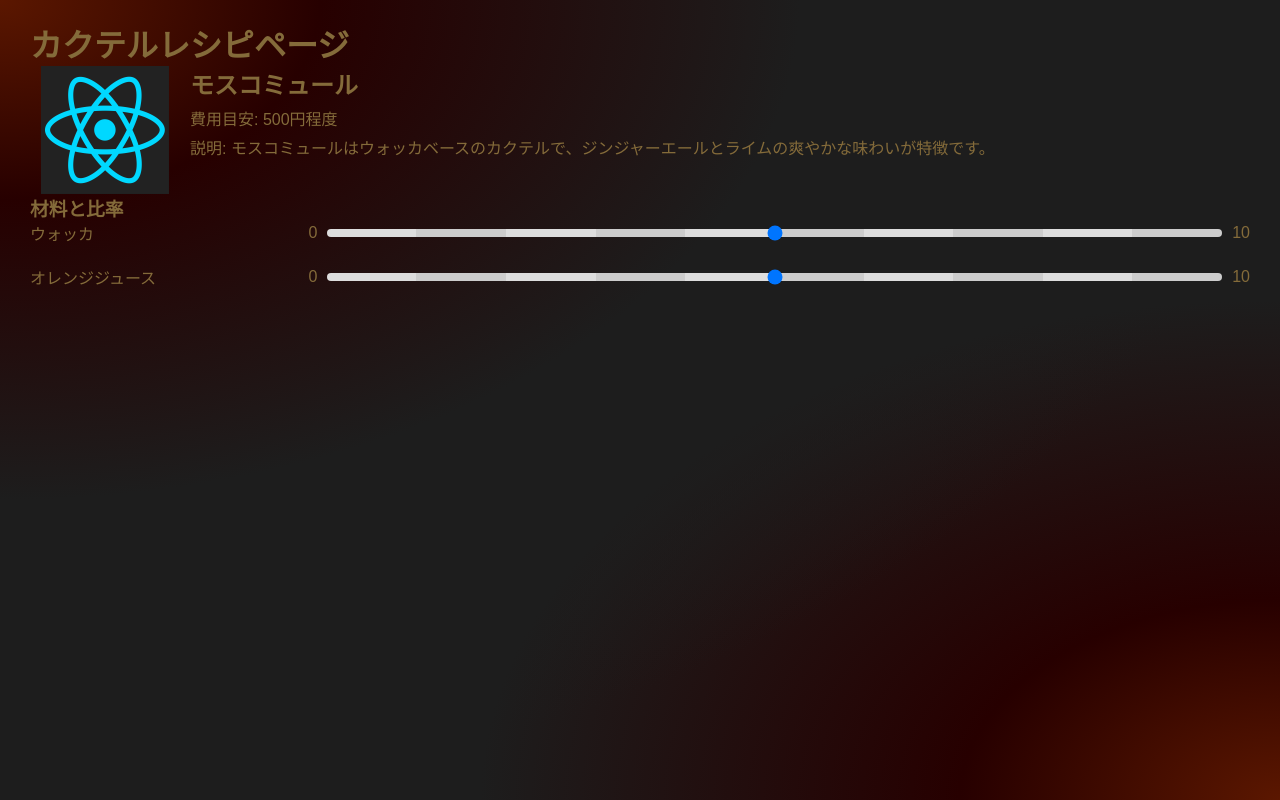
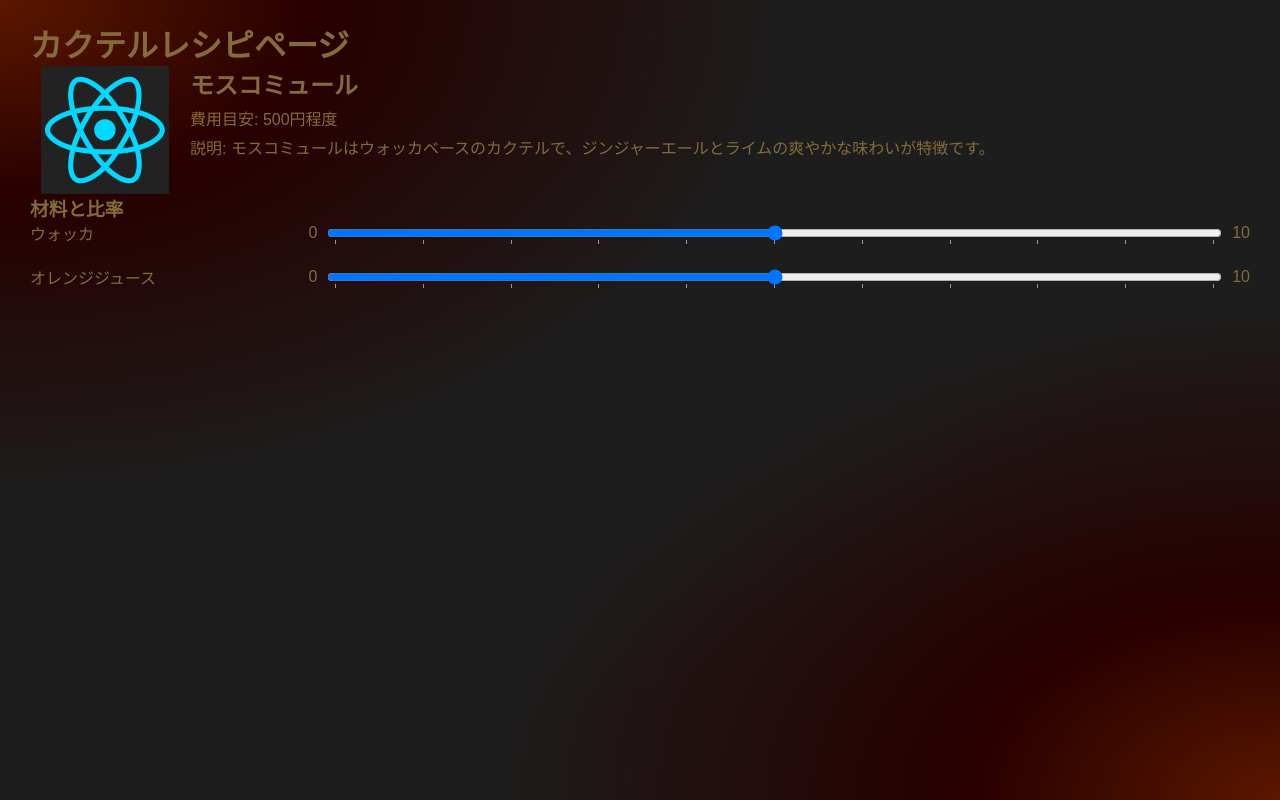
Before and after one commit to aridome222/Frontend-Tacktail, a Next.js app: page /recipe in a window 1280 px wide. Built offline with nearby package versions, Linux system fonts and the light colour scheme.

Commit message:
update: レンジスライダーに目盛りを追加

```diff
--- a/src/app/recipe/page.tsx
+++ b/src/app/recipe/page.tsx
@@ -41,8 +41,22 @@ const Recipe: React.FC = () => {
               max="10"
               step="1"
               value={5}
+              list="range-list"
             />
             10
+            <datalist id="range-list">
+              <option value="0" />
+              <option value="1" />
+              <option value="2" />
+              <option value="3" />
+              <option value="4" />
+              <option value="5" />
+              <option value="6" />
+              <option value="7" />
+              <option value="8" />
+              <option value="9" />
+              <option value="10" />
+            </datalist>
           </div>
           <div className={styles.rangeSliderItem}>
             <label htmlFor="orange-juice-slider">オレンジジュース</label>
@@ -54,8 +68,22 @@ const Recipe: React.FC = () => {
               max="10"
               step="1"
               value={5}
+              list="range-list2"
             />
             10
+            <datalist id="range-list2">
+              <option value="0" />
+              <option value="1" />
+              <option value="2" />
+              <option value="3" />
+              <option value="4" />
+              <option value="5" />
+              <option value="6" />
+              <option value="7" />
+              <option value="8" />
+              <option value="9" />
+              <option value="10" />
+            </datalist>
           </div>
         </div>
       </div>
--- a/src/app/recipe/recipe.module.css
+++ b/src/app/recipe/recipe.module.css
@@ -57,35 +57,4 @@
 
 .rangeSliderItem input[type="range"] {
 	width: 100%; /* スライダーの幅を親要素の幅に合わせて広げる */
-	-webkit-appearance: none; /* スライダーのデフォルメを解除 */
-	height: 8px; /* スライダーの高さ */
-	background: linear-gradient(
-		to right,
-		#ddd 0%,
-		#ddd 10%,
-		#ccc 10%,
-		#ccc 20%,
-		#ddd 20%,
-		#ddd 30%,
-		#ccc 30%,
-		#ccc 40%,
-		#ddd 40%,
-		#ddd 50%,
-		#ccc 50%,
-		#ccc 60%,
-		#ddd 60%,
-		#ddd 70%,
-		#ccc 70%,
-		#ccc 80%,
-		#ddd 80%,
-		#ddd 90%,
-		#ccc 90%,
-		#ccc 100%
-	); /* 目盛りのデザイン */
-	border-radius: 5px;
-	outline: none;
 }
-
-.rangeSlider input[type="range"]:focus {
-	outline: none;
-}
```
